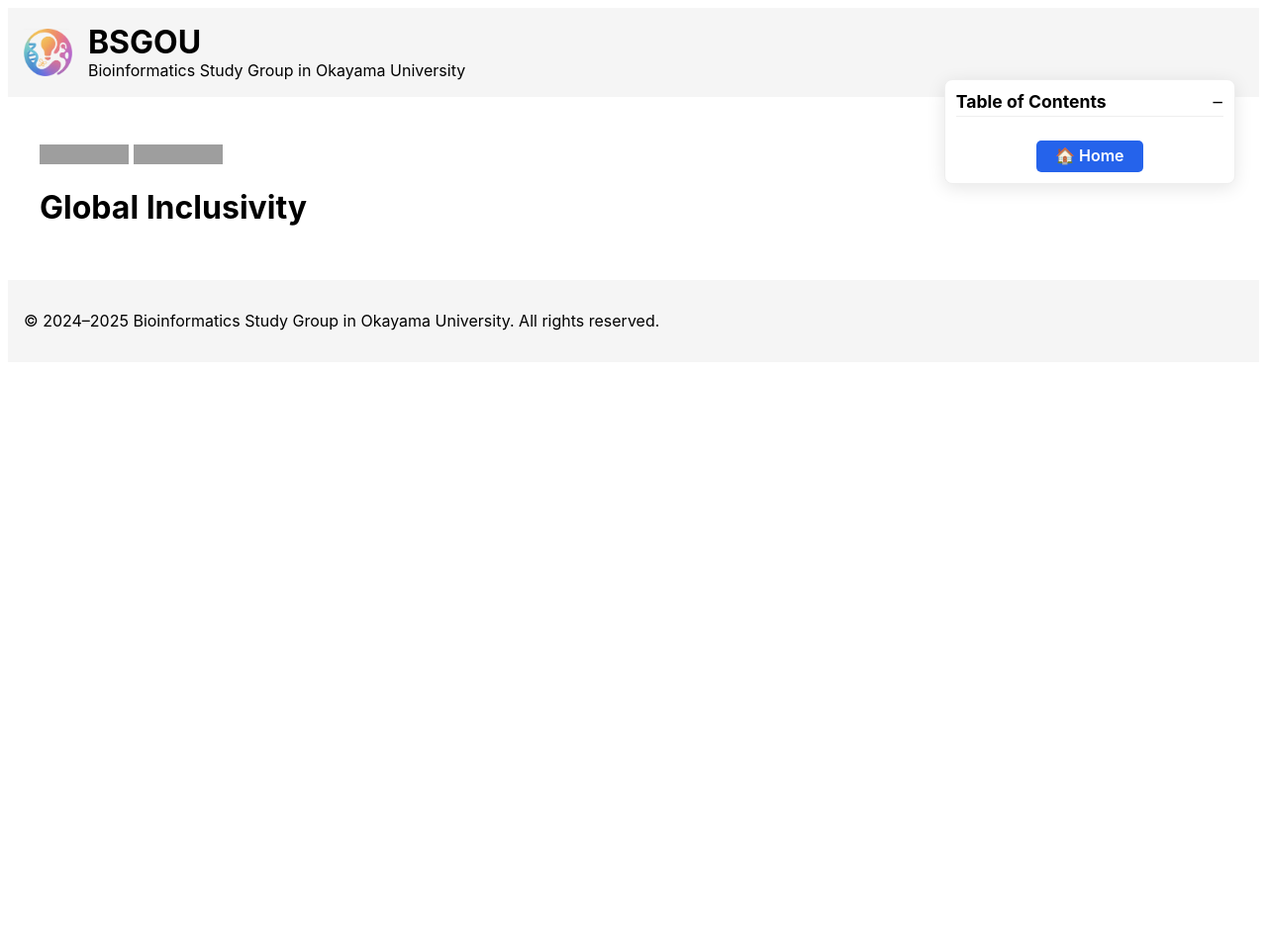
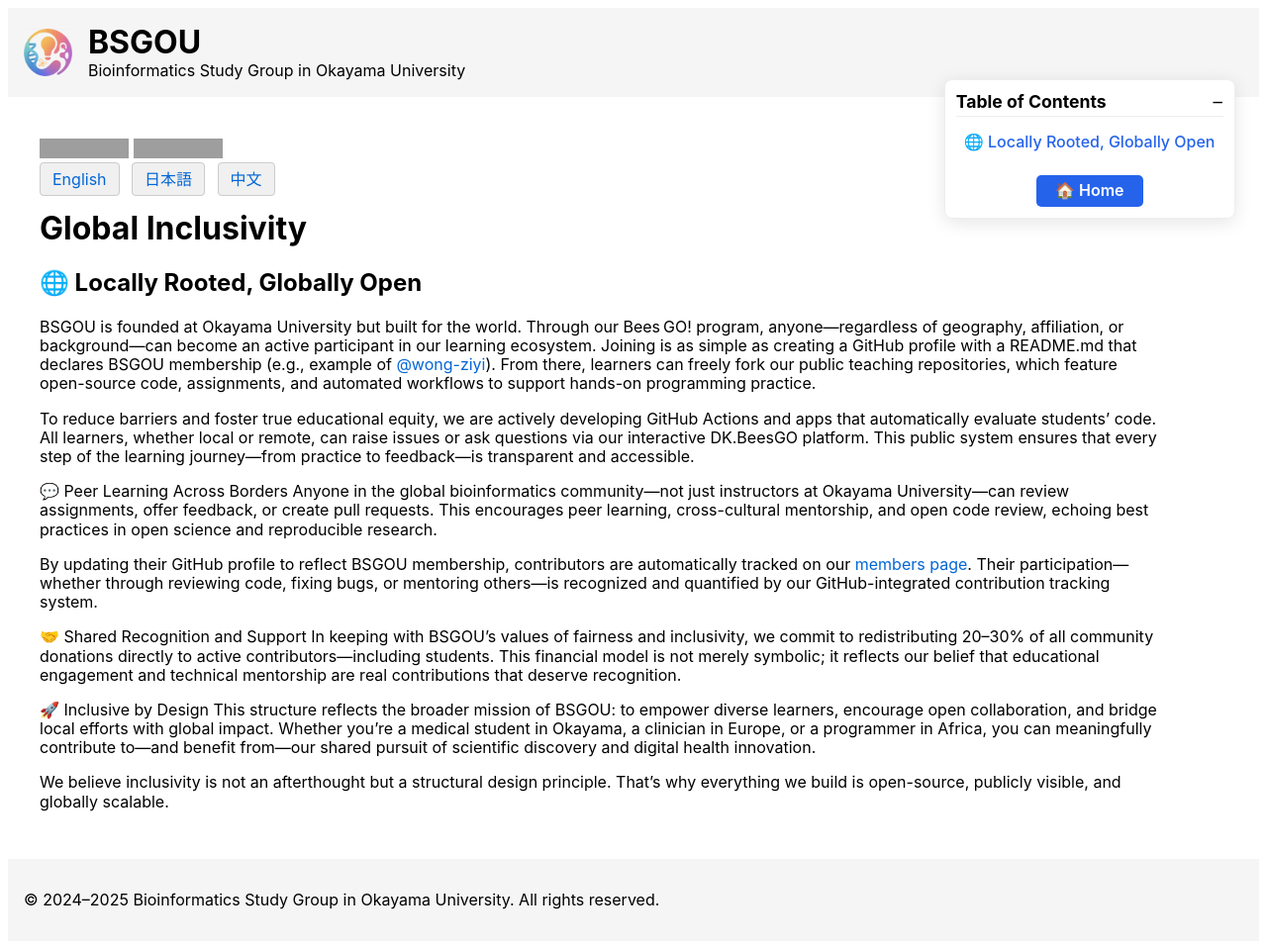
Before and after one commit to LabOnoM/LabOnoM.github.io, a Jekyll site: the page built from sources/Global_Inclusivity.md, in a window 1280 px wide. Shown: the whole page at 99% size. Built offline with Jekyll 4.4.1, drawn with Linux system fonts in a browser that asks for light colours; before the commit the page ends 900 px from its top, so only the background shows below that; grey boxes are pictures that could not be loaded.

Commit message:
Update Global_Inclusivity.md

```diff
--- a/sources/Global_Inclusivity.md
+++ b/sources/Global_Inclusivity.md
@@ -3,6 +3,37 @@ layout: default
 title: Global Inclusivity
 ---
 
-<img src="https://visitor-badge.laobi.icu/badge?page_id=labonom.github.io/sources/Global_Inclusivity.html" alt="visitor badge"/> [![GitHub](https://img.shields.io/badge/GitHub-Profile-black?logo=github)](https://github.com/LabOnoM)
+<!-- Info Row: Visitor count + GitHub profile -->
+<div style="margin-top: 10px; margin-bottom: 8px;">
+  <img src="https://visitor-badge.laobi.icu/badge?page_id=labonom.github.io/sources/Global_Inclusivity.html" alt="visitor badge"/>
+  <a href="https://github.com/LabOnoM">
+    <img src="https://img.shields.io/badge/GitHub-Profile-black?logo=github" alt="GitHub badge"/>
+  </a>
+</div>
+
+<!-- Language Switch Row -->
+<div>
+  <a href="/sources/Global_Inclusivity.html" style="padding: 6px 12px; border: 1px solid #ccc; background-color: #f0f0f0; text-decoration: none; border-radius: 4px; margin-right: 8px;">English</a>
+  <a href="/sources/Global_Inclusivity_JP.html" style="padding: 6px 12px; border: 1px solid #ccc; background-color: #f0f0f0; text-decoration: none; border-radius: 4px; margin-right: 8px;">日本語</a>
+  <a href="/sources/Global_Inclusivity_CH.html" style="padding: 6px 12px; border: 1px solid #ccc; background-color: #f0f0f0; text-decoration: none; border-radius: 4px;">中文</a>
+</div>
 
 # Global Inclusivity
+
+## 🌐 Locally Rooted, Globally Open
+BSGOU is founded at Okayama University but built for the world. Through our Bees GO! program, anyone—regardless of geography, affiliation, or background—can become an active participant in our learning ecosystem. Joining is as simple as creating a GitHub profile with a README.md that declares BSGOU membership (e.g., example of [@wong-ziyi](https://github.com/wong-ziyi)). From there, learners can freely fork our public teaching repositories, which feature open-source code, assignments, and automated workflows to support hands-on programming practice.
+
+To reduce barriers and foster true educational equity, we are actively developing GitHub Actions and apps that automatically evaluate students’ code. All learners, whether local or remote, can raise issues or ask questions via our interactive DK.BeesGO platform. This public system ensures that every step of the learning journey—from practice to feedback—is transparent and accessible.
+
+💬 Peer Learning Across Borders
+Anyone in the global bioinformatics community—not just instructors at Okayama University—can review assignments, offer feedback, or create pull requests. This encourages peer learning, cross-cultural mentorship, and open code review, echoing best practices in open science and reproducible research.
+
+By updating their GitHub profile to reflect BSGOU membership, contributors are automatically tracked on our [members page](https://www.bs-gou.com/members.html). Their participation—whether through reviewing code, fixing bugs, or mentoring others—is recognized and quantified by our GitHub-integrated contribution tracking system.
+
+🤝 Shared Recognition and Support
+In keeping with BSGOU’s values of fairness and inclusivity, we commit to redistributing 20–30% of all community donations directly to active contributors—including students. This financial model is not merely symbolic; it reflects our belief that educational engagement and technical mentorship are real contributions that deserve recognition.
+
+🚀 Inclusive by Design
+This structure reflects the broader mission of BSGOU: to empower diverse learners, encourage open collaboration, and bridge local efforts with global impact. Whether you’re a medical student in Okayama, a clinician in Europe, or a programmer in Africa, you can meaningfully contribute to—and benefit from—our shared pursuit of scientific discovery and digital health innovation.
+
+We believe inclusivity is not an afterthought but a structural design principle. That’s why everything we build is open-source, publicly visible, and globally scalable.
```
